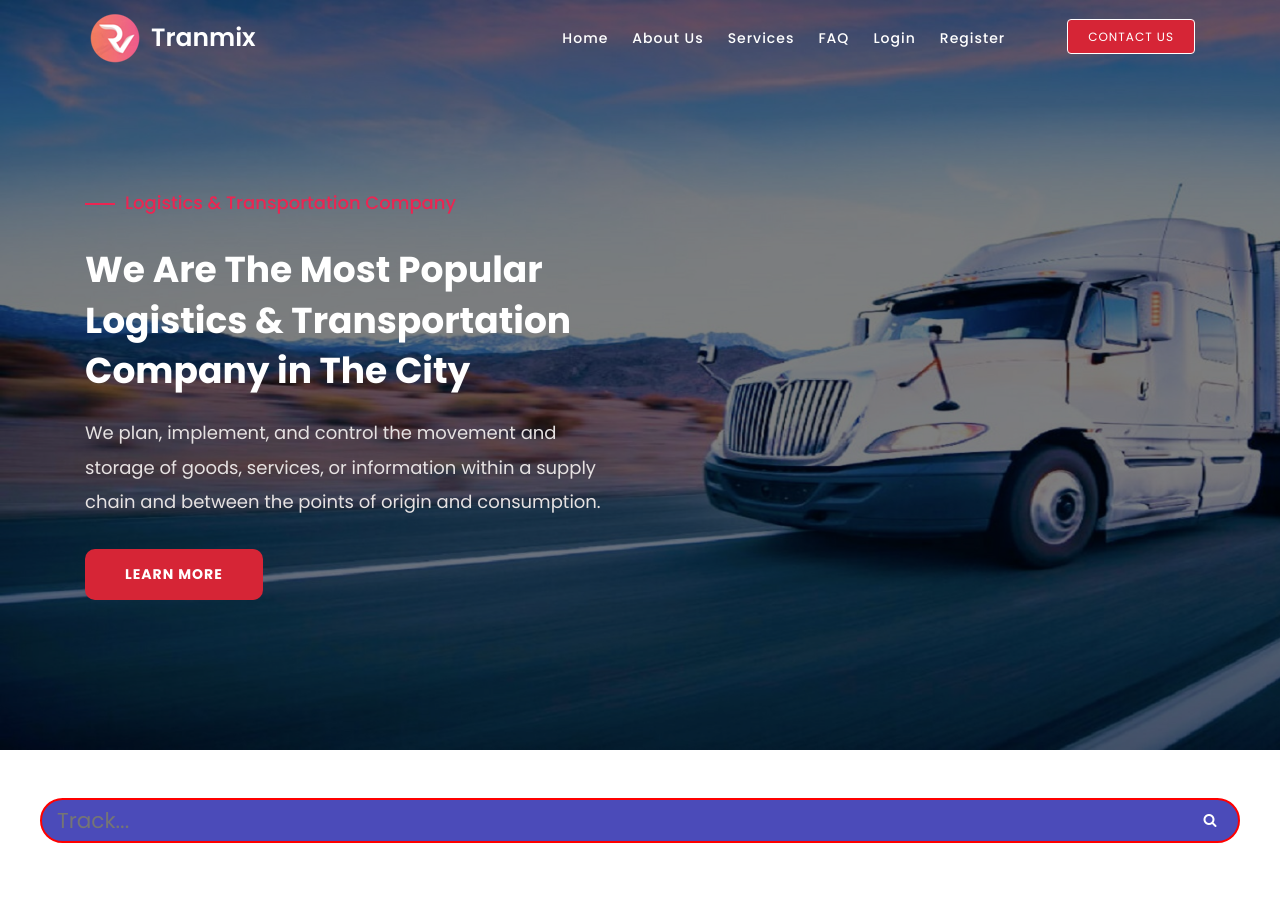
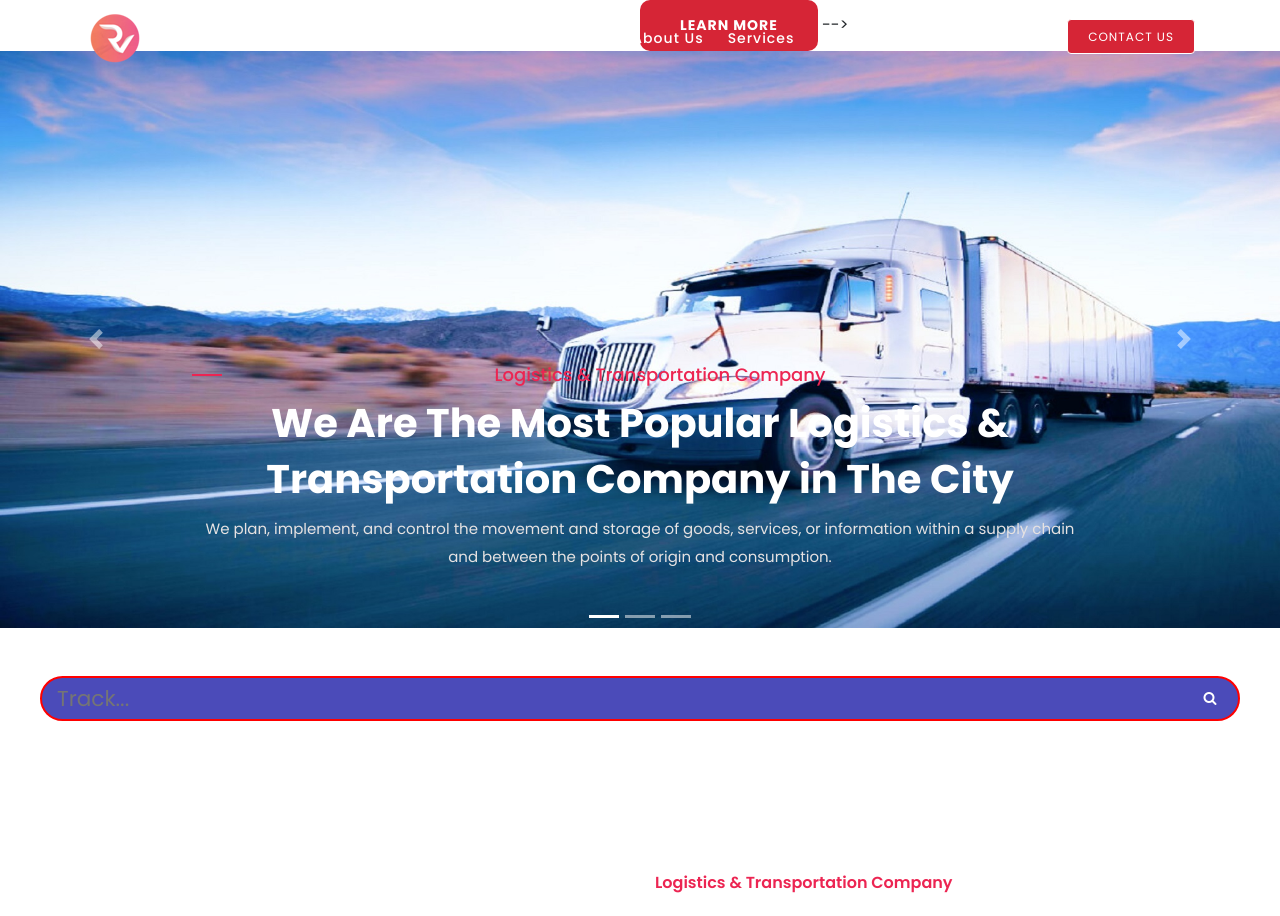
Before and after one commit to TimzonaTimothy/log, a Django app: page / in a window 1280 px wide. Shown: the top 916 px of the page. Run offline with Django 3.2, Linux system fonts and the light colour scheme; parts of the project's set-up code (start-up, migrations or seed data) failed here and were passed over; some libraries are stand-ins or nearby versions; some web fonts are replaced.

Commit message:
Update index-demo-1.html

```diff
--- a/couriermanage/templates/log/index-demo-1.html
+++ b/couriermanage/templates/log/index-demo-1.html
@@ -4,14 +4,14 @@
 
 
     <!-- ##### Welcome Area Start ##### -->
-    <section class="hero-section banner1-bg relative section-padding" id="home">
+<!--     <section class="hero-section banner1-bg relative section-padding" id="home">
 
         <div class="hero-section-content">
 
             <div class="container h-100">
                 <div class="row h-100 mb-50 align-items-center">
 
-                    <!-- Welcome Content -->
+
                     <div class="col-12 col-lg-6 col-md-12">
                         <div class="welcome-content">
                             <div class="promo-section">
@@ -32,12 +32,12 @@
                 </div>
             </div>
         </div>
-    </section>
+    </section> -->
     <!-- ##### Welcome Area End ##### -->
 
 
 
-      <!-- <div class="bd-example">
+      <div class="bd-example">
         <div id="carouselExampleCaptions" class="carousel slide" data-ride="carousel">
           <ol class="carousel-indicators">
             <li data-target="#carouselExampleCaptions" data-slide-to="0" class="active"></li>
@@ -46,7 +46,7 @@
           </ol>
           <div class="carousel-inner">
             <div class="carousel-item active">
-              <img src="{% static 'co/img/bg-img/banner1-bg.jpg' %}" class="d-block w-100" alt="...">
+              <img src="{% static 'co/img/bg-img/banner1-bg.jpg' %}" class="d-block w-100" alt="..." height="100vh" width="100%">
               <div class="carousel-caption d-none d-md-block">
                 <h3 class="special-head">Logistics & Transportation Company</h3>
                 <h1 class="w-text bolder fadeInUp" data-wow-delay="0.2s">We Are The Most Popular Logistics & Transportation Company in The City</h1>
@@ -54,7 +54,7 @@
               </div>
             </div>
             <div class="carousel-item">
-              <img src="{% static 'co/img/bg-img/video-sec-bg.jpg' %}" class="d-block w-100" alt="...">
+              <img src="{% static 'co/img/bg-img/video-sec-bg.jpg' %}" class="d-block w-100" alt="..." height="100vh" width="100%">
               <div class="carousel-caption d-none d-md-block">
                 <h3 class="special-head">Logistics & Transportation Company</h3>
                 <h1 class="w-text bolder fadeInUp" data-wow-delay="0.2s">We Are The Most Popular Logistics & Transportation Company in The City</h1>
@@ -62,7 +62,7 @@
               </div>
             </div>
             <div class="carousel-item">
-              <img src="{% static 'co/img/bg-img/banner3-bg.jpg' %}" class="d-block w-100" alt="...">
+              <img src="{% static 'co/img/bg-img/banner3-bg.jpg' %}" class="d-block w-100" alt="..." height="100vh" width="100%">
               <div class="carousel-caption d-none d-md-block">
                 <h3 class="special-head">Logistics & Transportation Company</h3>
                 <h1 class="w-text bolder fadeInUp" data-wow-delay="0.2s">We Are The Most Popular Logistics & Transportation Company in The City</h1>
@@ -79,7 +79,7 @@
             <span class="sr-only">Next</span>
           </a>
         </div>
-      </div> -->
+      </div>
 <br><br>
 
                     <div style="font-size: large;margin-left: 40px;margin-right: 40px;" class="search-widget-area mb-50 wow fadeInUp" data-wow-delay="0.2s" >
```
